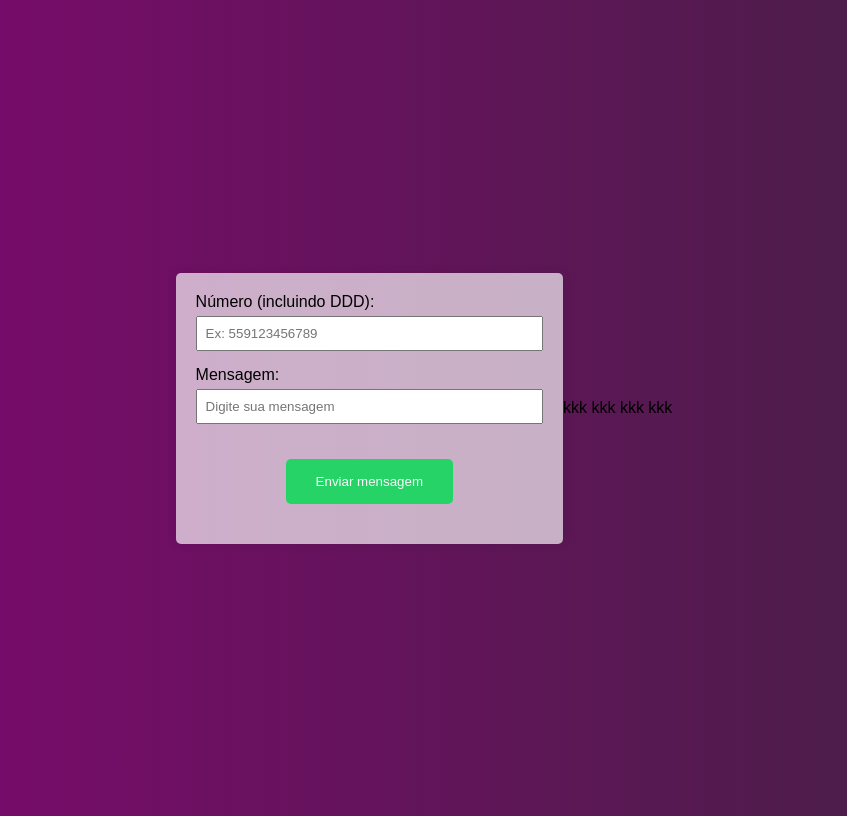
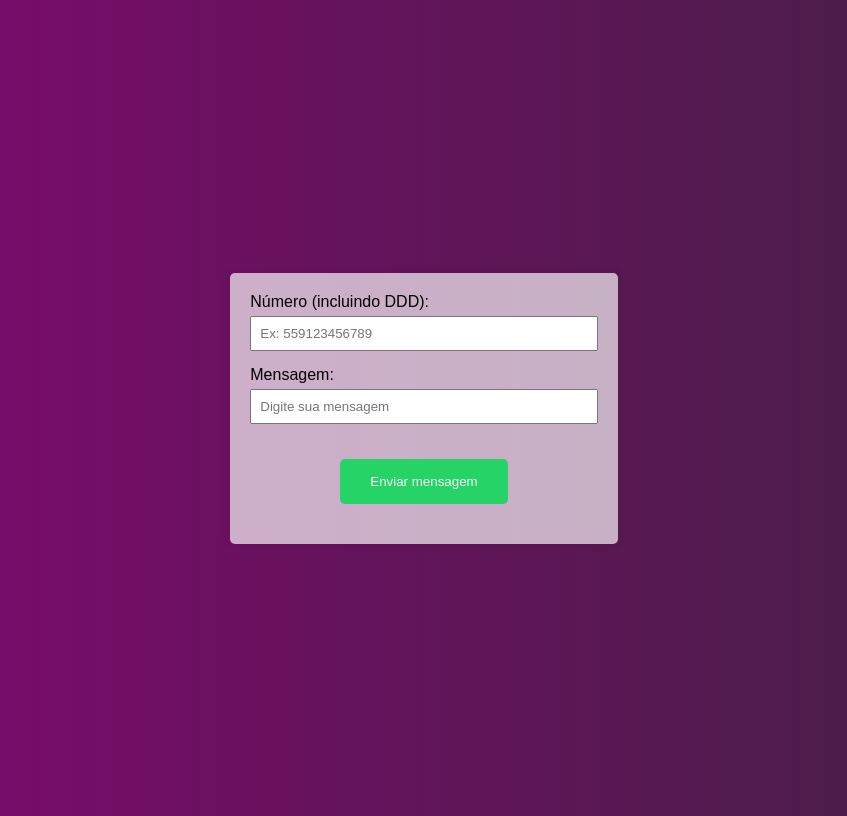
Before and after one commit to lisarb-saraiva/whatsapp, a website: page index.html in a window 1280 px wide. Shown: the whole page, without its empty margins (216-1063 px from the left). Drawn offline with Linux system fonts and the light colour scheme.

Commit message:
Update index.html

```diff
--- a/index.html
+++ b/index.html
@@ -24,4 +24,4 @@
     <script src="./src/main.js"></script>
 </body>
 </html>
-kkk kkk kkk kkk
+<!-- kkk kkk kkk kkk -->
```
